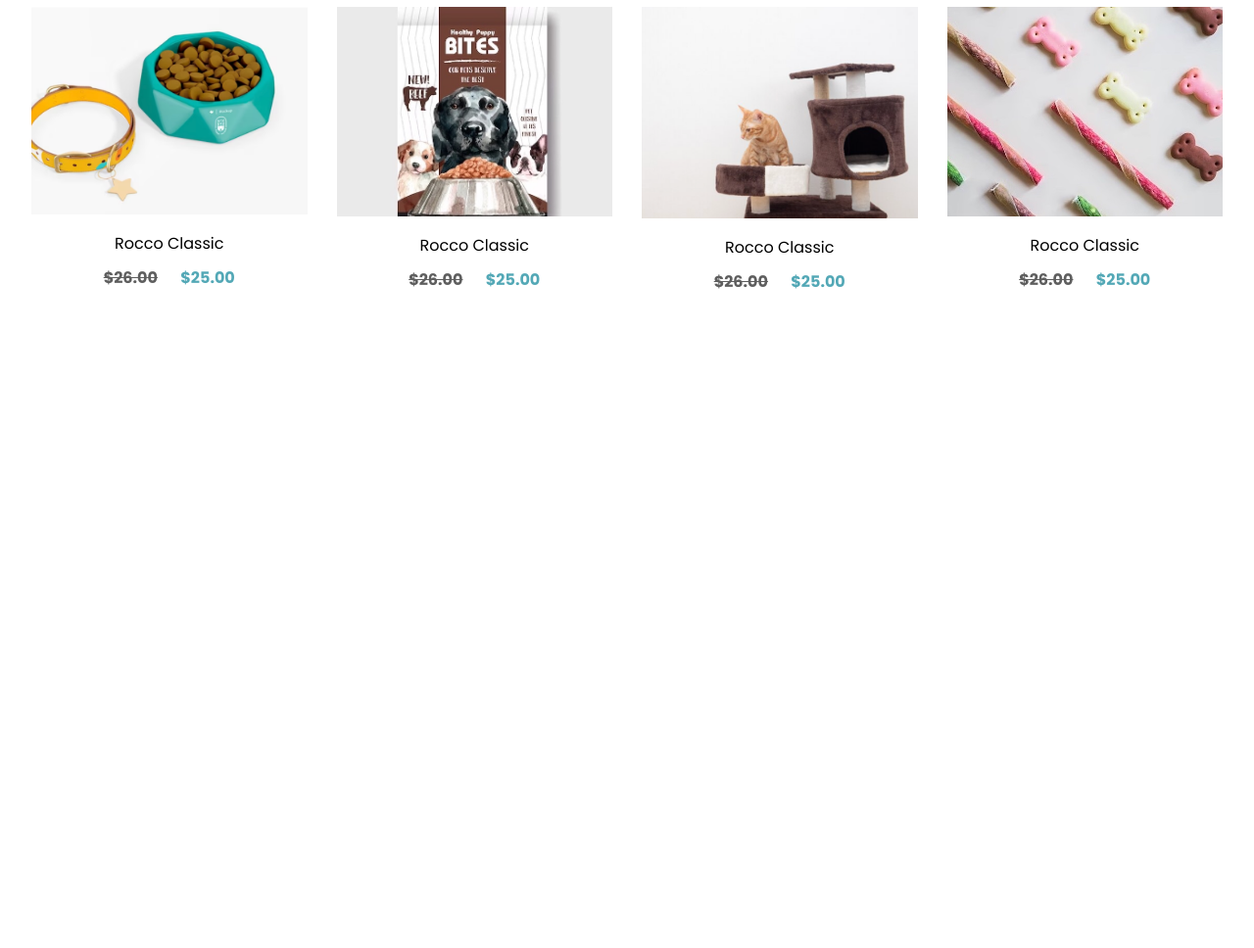
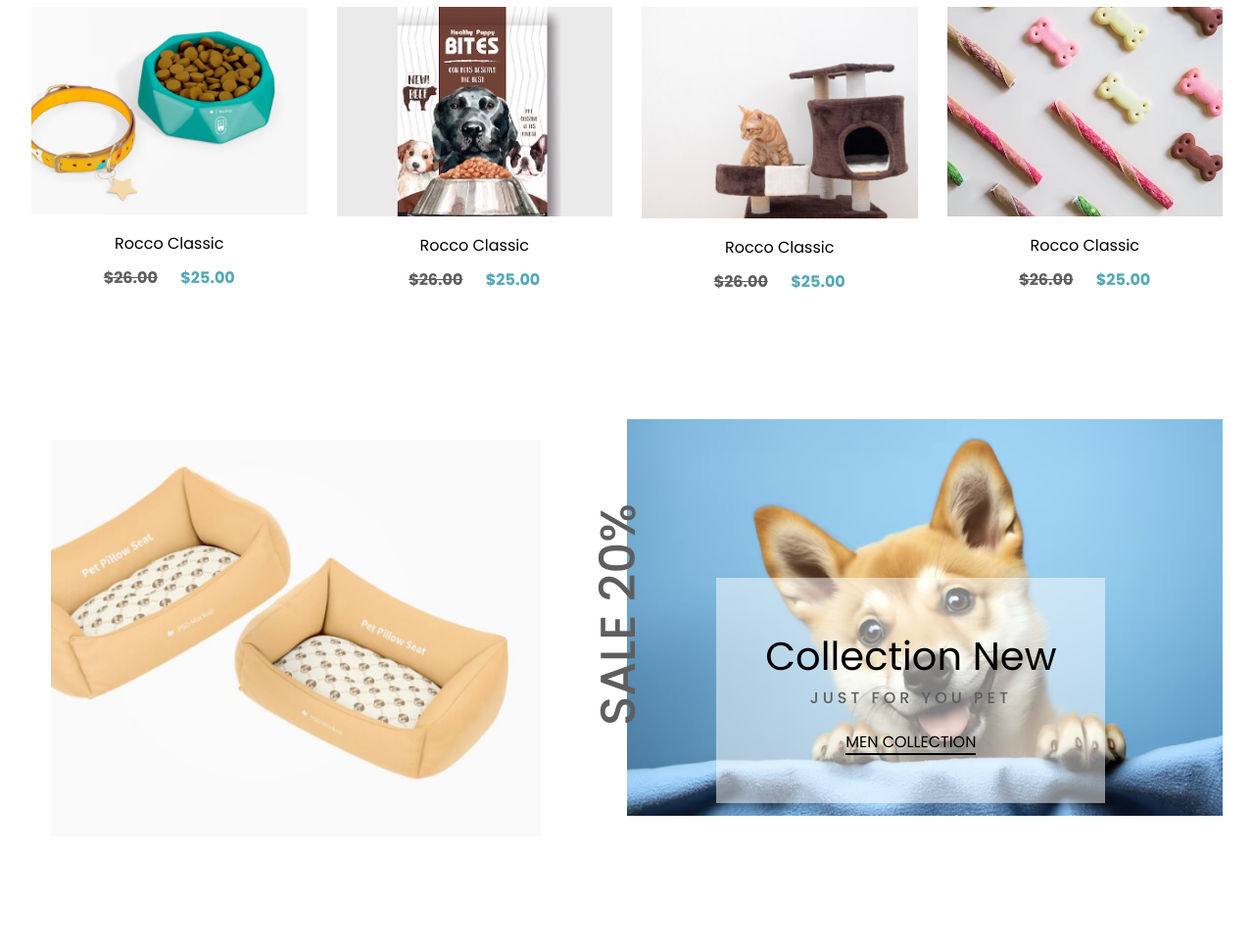
Before and after one commit to tleanne1/ecommerce.thedoghouse, a plain HTML site: page index.html in a window 1280 px wide. Shown: the part 2469-3437 px from the top of the page at 98% size. Before the commit the page ends 2769 px from the top, so only its background shows below. Drawn offline with Linux system fonts and the light colour scheme.

Commit message:
added sale section

```diff
--- a/index.html
+++ b/index.html
@@ -359,6 +359,29 @@
       </div>
     </section>
 
+    <section class="sale top" id="page">
+      <div class="container flex1">
+        <div class="left">
+          <div class="img">
+            <img src="images/sale1.png" alt="" />
+          </div>
+        </div>
+        <div class="right">
+          <div class="img">
+            <img src="images/sale2.png" alt="" />
+          </div>
+          <div class="text">
+            <h2>SALE 20%</h2>
+          </div>
+          <div class="para">
+            <h1>Collection New</h1>
+            <h5>JUST FOR YOU PET</h5>
+            <a href="#">MEN COLLECTION</a>
+          </div>
+        </div>
+      </div>
+    </section>
+
     <script>
       var menuitem = document.getElementById("menuitem");
       menuitem.style.maxHeight = "0px";
--- a/style.css
+++ b/style.css
@@ -335,3 +335,61 @@ button:hover {
     color: #ffffff;
 }
 /*----------product---------*/
+/*-----------sale-----------*/
+.sale img {
+    width: 100%;
+    height: 100%;
+    transition: .5s;
+}
+
+.sale .left {
+    width: 500px;
+    height: 500px;
+    margin: 20px;
+}
+
+.sale .right {
+    position: relative;
+}
+
+.sale .text {
+    position: absolute;
+    top: 30%;
+    left: -20%;
+    transform: rotate(-90deg);
+}
+
+.sale .text h2 {
+    font-size: 50px;
+    white-space: 4px;
+    font-weight: 500;
+    color: #5e5e5e;
+}
+
+.sale .para {
+    position: absolute;
+    top: 30%;
+    left: 15%;
+    text-align: center;
+    padding: 50px;
+    background: rgba(255, 255, 255, 0.5);
+}
+
+.sale h1 {
+    font-size: 40px;
+    font-weight: 400;
+}
+
+.sale a {
+    color: black;
+    border-bottom: 2px solid black;
+}
+
+.sale .img {
+    overflow: hidden;
+}
+
+.sale img:hover {
+    transform: scale(1.1);
+}
+/*-----------sale-----------*/
```
Also changed, not shown: images/sale1.png (added), images/sale2.png (added).
